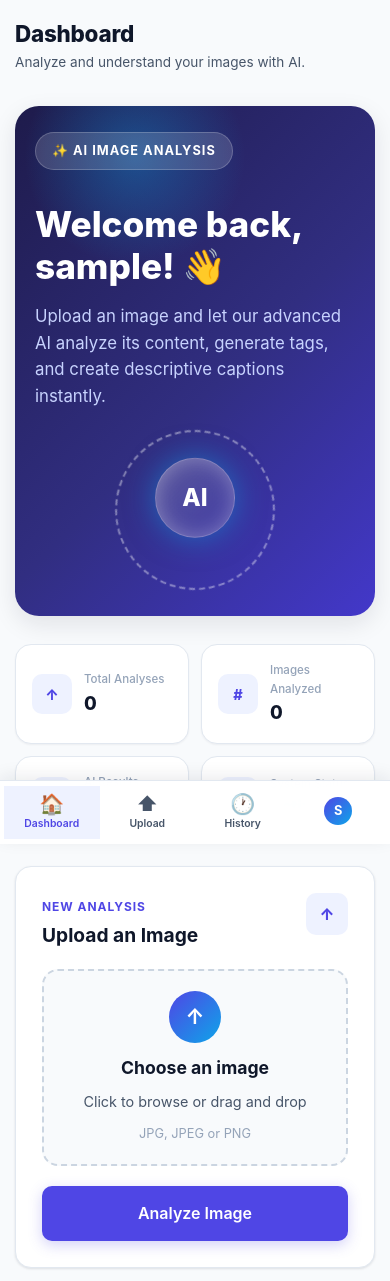
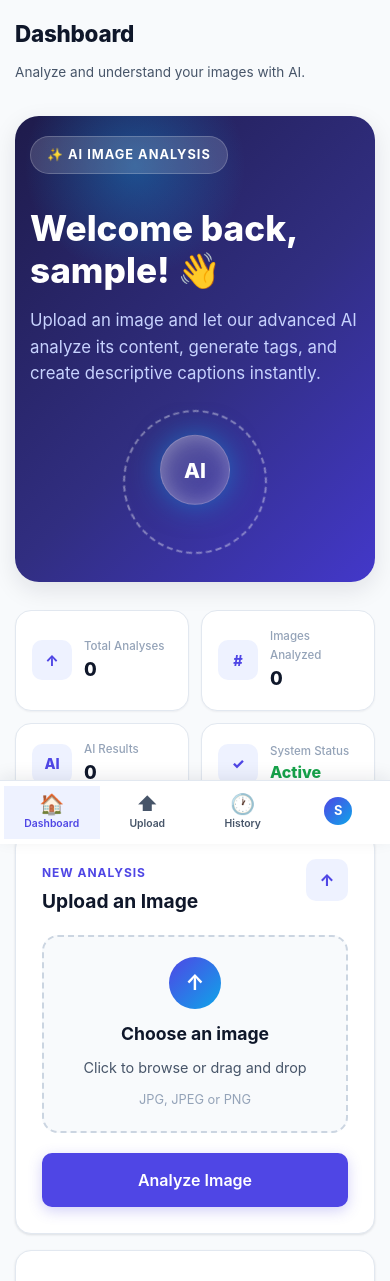
Before and after one commit to ranagk/image-tag-ai, a Flask app: page /dashboard in a window 390 px wide. Shown: the top 1281 px of the page. Run offline with Flask 3, Linux system fonts and the light colour scheme; the visitor is signed in with stand-in values (Sample User, id 1); data that the repository does not hold is empty.

Commit message:
Fixed mobile overflow, footer links, and logout redirect

```diff
--- a/static/css/style.css
+++ b/static/css/style.css
@@ -2393,3 +2393,99 @@ body { top: 0 !important; position: static !important; }
     90% { opacity: 1; }
     100% { top: 110%; opacity: 0; }
 }
+/* ==========================================================================
+   FINAL MOBILE OVERFLOW FIX (Welcome Box & Result Page)
+   ========================================================================== */
+
+@media (max-width: 640px) {
+    /* 1. Dashboard Welcome Box Fix */
+    .welcome-card {
+        padding: 20px 15px !important;
+        flex-direction: column !important;
+        text-align: center !important;
+        gap: 15px !important;
+        width: 100% !important;
+        box-sizing: border-box !important;
+        overflow: hidden !important;
+    }
+
+    /* 3D Orb (AI Ball) ko screen ke andar rakho */
+    .welcome-card > div:last-child {
+        margin-left: 0 !important;
+        width: 100% !important;
+        display: flex !important;
+        justify-content: center !important;
+        overflow: hidden !important;
+    }
+
+    .orb-inner-3d {
+        width: 70px !important;
+        height: 70px !important;
+        font-size: 1.3rem !important;
+    }
+
+    .orb-ring-3d {
+        width: 90% !important; /* Pehle 140% tha, isliye bahar ja raha tha */
+        height: 90% !important;
+    }
+
+    /* 2. Result Page Grid Fix (Side-by-side ko khatam karo) */
+    .result-grid {
+        display: flex !important;
+        flex-direction: column !important;
+        width: 100% !important;
+        gap: 20px !important;
+    }
+
+    /* Result ke dono boxes ko screen ke andar rakho */
+    .result-card {
+        width: 100% !important;
+        min-width: 0 !important;
+        padding: 15px !important;
+        box-sizing: border-box !important;
+    }
+
+    /* Tags ka grid (2 columns wala) mobile par 1 column karo */
+    .result-card .tag-list {
+        grid-template-columns: 1fr !important;
+    }
+
+    /* 3. General Overflow Fix */
+    body, html, .page-container {
+        overflow-x: hidden !important;
+        width: 100% !important;
+    }
+}
+/* ==========================================================================
+   RESULT PAGE HEADER BUTTONS FIX (Mobile)
+   ========================================================================== */
+
+@media (max-width: 640px) {
+    /* Header ko column mein badlo taake buttons neeche aayen */
+    .dashboard-header {
+        flex-direction: column !important;
+        align-items: flex-start !important;
+        gap: 15px !important;
+        width: 100% !important;
+    }
+
+    /* Buttons wale container ko full width do */
+    .dashboard-header > div:last-child {
+        display: flex !important;
+        flex-direction: column !important;
+        width: 100% !important;
+        gap: 10px !important;
+    }
+
+    /* Dono buttons ko full width aur center align karo */
+    .dashboard-header .btn {
+        width: 100% !important;
+        padding: 12px 15px !important;
+        font-size: 0.95rem !important;
+        white-space: normal !important;
+        text-align: center !important;
+        display: inline-flex !important;
+        justify-content: center !important;
+        box-sizing: border-box !important;
+    }
+}
```
